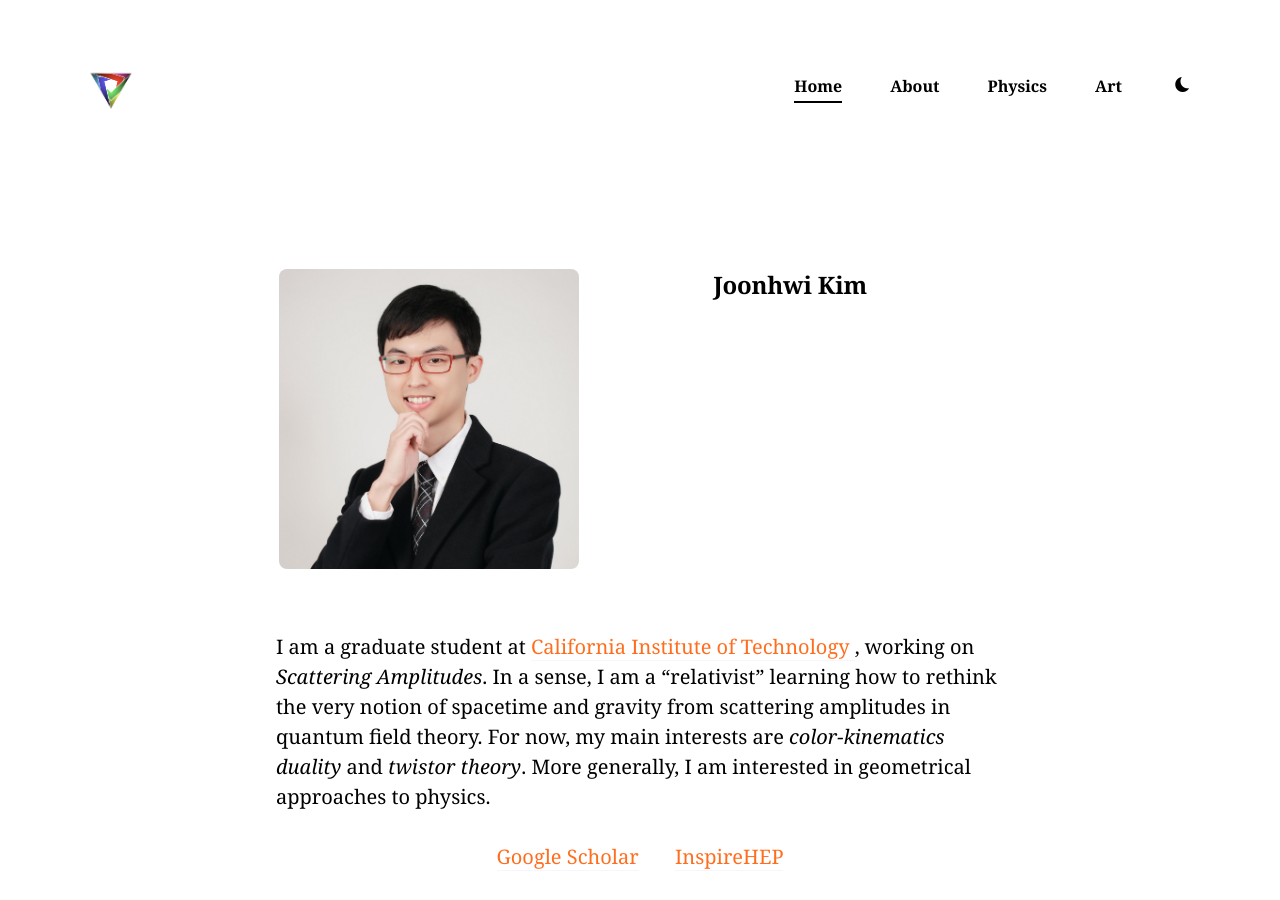
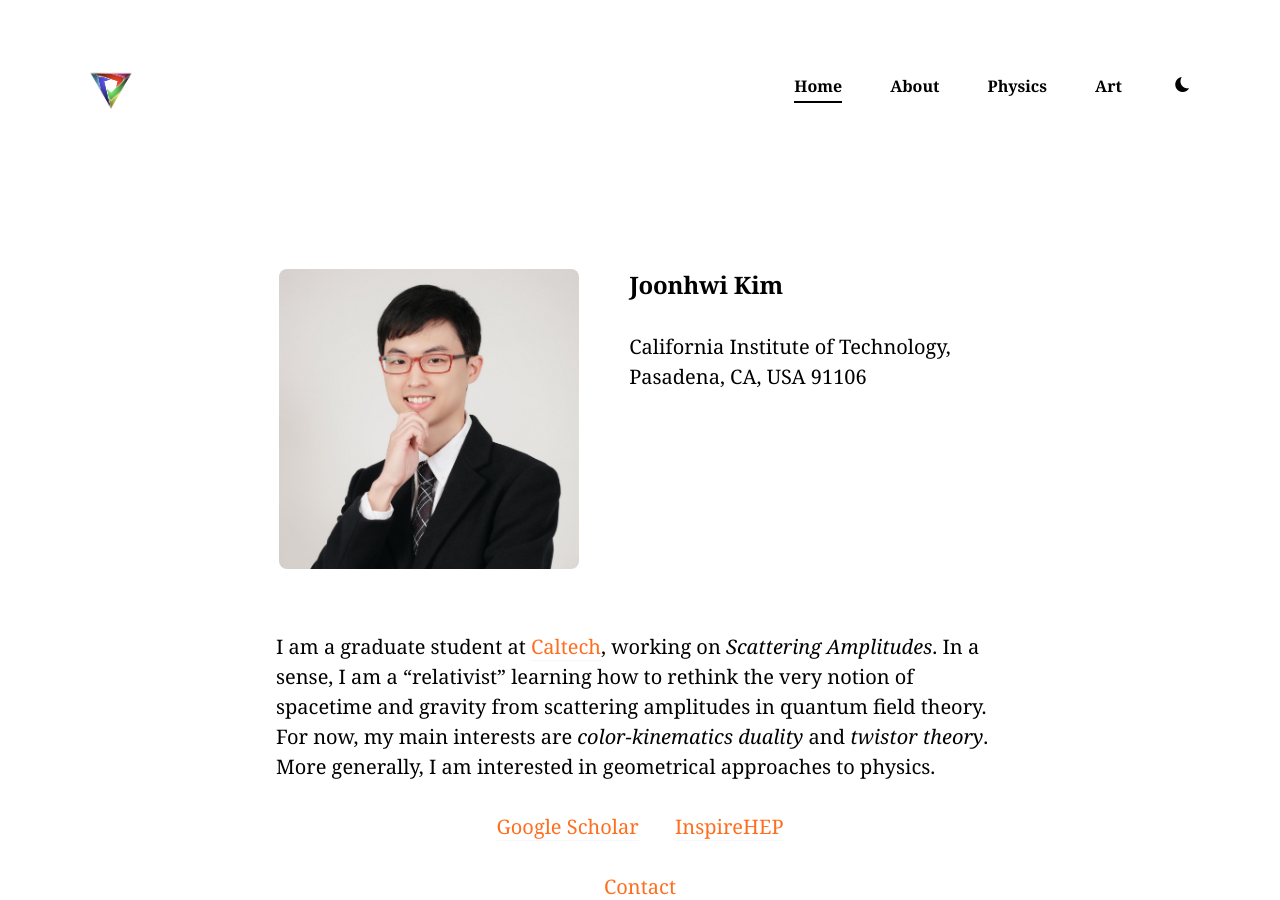
Before and after one commit to Joonhwi/joonhwi.github.io, a Jekyll site: the page built from index.md, in a window 1280 px wide and 900 px high. Built offline with Jekyll 4.4.1, drawn with Linux system fonts in a browser that asks for light colours; nearby versions of some CDN libraries; our own code applies the rules of GitHub Pages for plain Markdown files.

Commit message:
Update index.md

```diff
--- a/index.md
+++ b/index.md
@@ -13,12 +13,19 @@
             Scattering Amplitudes,
             Twistor Theory,
             Interplay between Geometry and Physics -->
+            <!-- <br>
+            <a href="https://scholar.google.com/citations?user=A15RZN4AAAAJ">Google Scholar</a>
+            &nbsp;&nbsp;&nbsp;&nbsp;&nbsp;
+            <a href="https://inspirehep.net/authors/1926101">InspireHEP</a> -->
+            California Institute of Technology,
+            <br>
+            Pasadena, CA, USA 91106
             <br> &nbsp; <br>
         </div>
     </div>
     <br>
     <!-- I am a student working on theoretical high-energy physics. -->
-    I am a graduate student at <a href="https://pma.caltech.edu/people/joonhwi-kim">California Institute of Technology </a>,
+    I am a graduate student at <a href="https://pma.caltech.edu/people/joonhwi-kim">Caltech</a>,
     working on <em>Scattering Amplitudes</em>.
     <!-- My curiosity points toward understanding the true nature of spacetime. -->
     In a sense, I
```
